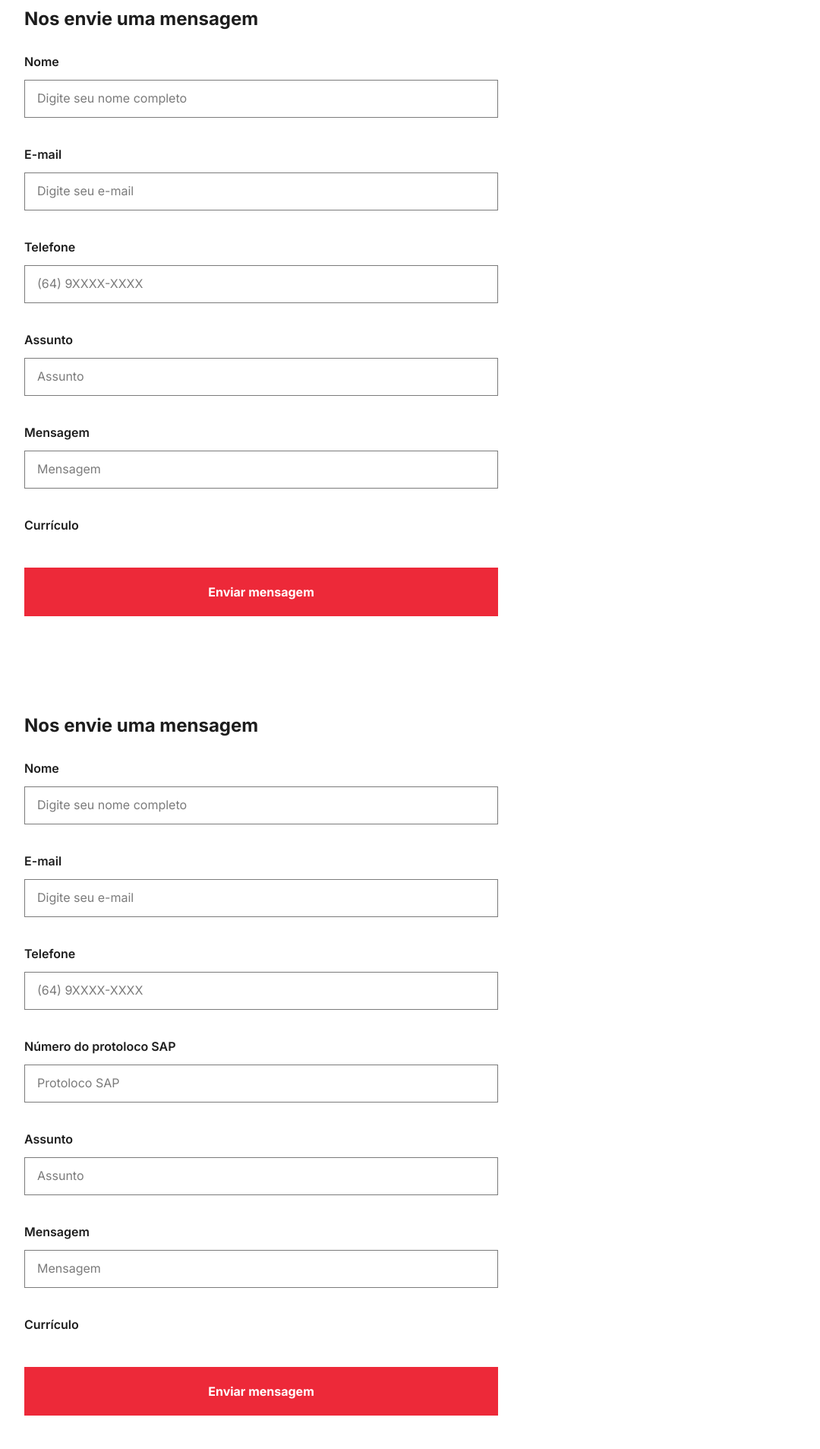
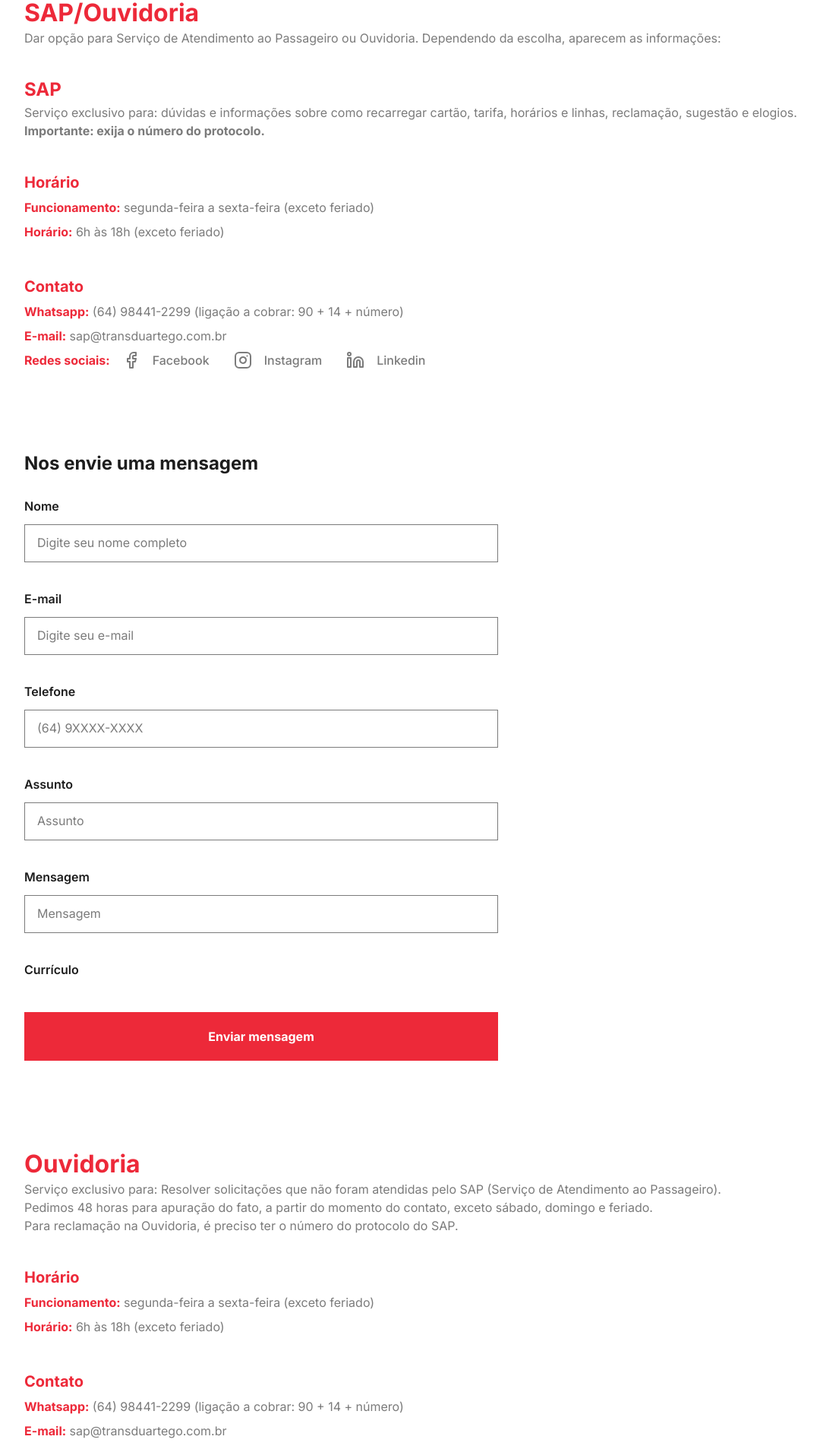
Before and after one commit to portalcatalao/-transporte, a Next.js app: page /sapOmbudsman in a window 1280 px wide. Shown: the part 280-2187 px from the top of the page at 76% size, without its empty margins (88-1168 px from the left). Built offline with nearby package versions, Linux system fonts and the light colour scheme.

Commit message:
forms create

```diff
--- a/src/components/Footer/styles.module.scss
+++ b/src/components/Footer/styles.module.scss
@@ -75,6 +75,15 @@
       display: flex;
       gap: 1.5rem;
 
+      p {
+        cursor: pointer;
+
+        &:hover {
+          font-weight: 700;
+          color: var(--red-500);
+        }
+      }
+
       span {
         color: var(--red-500);
       }
--- /dev/null
+++ b/src/pages/publicTransportNumber/styles.module.scss
@@ -0,0 +1,25 @@
+.publicTransportContainer {
+  display: flex;
+  flex-direction: column;
+
+  gap: 1.5rem;
+  margin-top: 3.5rem;
+
+  span {
+    font-weight: 700;
+    font-size: 2rem;
+
+    color: var(--gray-800);
+  }
+
+  p {
+    font-weight: 400;
+    font-size: 1rem;
+    line-height: 1.5rem;
+
+    color: var(--gray-600);
+  }
+}
+
+.calendarContainer {
+}
--- a/src/pages/sapOmbudsman/index.tsx
+++ b/src/pages/sapOmbudsman/index.tsx
@@ -1,10 +1,83 @@
+import Link from "next/link";
+import { Facebook, Instagram, Linkedin } from "react-feather";
+import styles from "../sapOmbudsman/styles.module.scss";
+
 export default function sapOmbudsman() {
   return (
     <section>
       <span className="title">TRANSPORTE URBANO</span>
 
+      <div className={styles.sapContent}>
+        <article>
+          <span>SAP/Ouvidoria</span>
+          <p>
+            Dar opção para Serviço de Atendimento ao Passageiro ou Ouvidoria.
+            Dependendo da escolha, aparecem as informações:
+          </p>
+        </article>
+
+        <article>
+          <span>SAP</span>
+          <p>
+            Serviço exclusivo para: dúvidas e informações sobre como recarregar
+            cartão, tarifa, horários e linhas, reclamação, sugestão e elogios.
+          </p>
+          <p>Importante: exija o número do protocolo.</p>
+        </article>
+
+        <div>
+          <span>Horário</span>
+
+          <p>
+            <strong>Funcionamento:</strong> segunda-feira a sexta-feira (exceto
+            feriado)
+          </p>
+          <p>
+            <strong>Horário:</strong> 6h às 18h (exceto feriado)
+          </p>
+        </div>
+
+        <div>
+          <span>Contato</span>
+
+          <p>
+            <strong>Whatsapp:</strong> (64) 98441-2299 (ligação a cobrar: 90 +
+            14 + número)
+          </p>
+
+          <p>
+            <strong>E-mail:</strong> sap@transduartego.com.br
+          </p>
+          <div className={styles.socialMedia}>
+            <p>Redes sociais: </p>
+            <div>
+              <Link href="/">
+                <article>
+                  <Facebook />
+                  <p>Facebook</p>
+                </article>
+              </Link>
+
+              <Link href="/">
+                <article>
+                  <Instagram />
+                  <p>Instagram</p>
+                </article>
+              </Link>
+
+              <Link href="/">
+                <article>
+                  <Linkedin />
+                  <p>Linkedin</p>
+                </article>
+              </Link>
+            </div>
+          </div>
+        </div>
+
         <div className="formContainer">
           <p>Nos envie uma mensagem</p>
+
           <div className="formContent">
             <div className="formInput">
               <article>
@@ -39,6 +112,52 @@
 
             <button>Enviar mensagem</button>
           </div>
+        </div>
+      </div>
+
+      <div className={styles.ombudsmanContent}>
+        <article>
+          <span>Ouvidoria</span>
+          <p>
+            Serviço exclusivo para: Resolver solicitações que não foram
+            atendidas pelo SAP (Serviço de Atendimento ao Passageiro).
+          </p>
+          <p>
+            Pedimos 48 horas para apuração do fato, a partir do momento do
+            contato, exceto sábado, domingo e feriado.
+          </p>
+          <p>
+            Para reclamação na Ouvidoria, é preciso ter o número do protocolo do
+            SAP.
+          </p>
+        </article>
+
+        <div>
+          <span>Horário</span>
+
+          <p>
+            <strong>Funcionamento:</strong> segunda-feira a sexta-feira (exceto
+            feriado)
+          </p>
+          <p>
+            <strong>Horário:</strong> 6h às 18h (exceto feriado)
+          </p>
+        </div>
+
+        <div>
+          <span>Contato</span>
+
+          <p>
+            <strong>Whatsapp:</strong> (64) 98441-2299 (ligação a cobrar: 90 +
+            14 + número)
+          </p>
+
+          <p>
+            <strong>E-mail:</strong> sap@transduartego.com.br
+          </p>
+          <p>
+            <strong>Whatsapp:</strong> sap@transduartego.com.br
+          </p>
         </div>
 
         <div className="formContainer">
@@ -83,6 +202,55 @@
             <button>Enviar mensagem</button>
           </div>
         </div>
+      </div>
+
+      <div className={styles.usefulInformation}>
+        <span>Informações úteis</span>
+        <article>
+          <span>Achados e Perdidos</span>
+          <p>
+            Mantemos por um período de 30 dias documentos e objetos encontrados
+            dentro dos nossos veículos e/ou no terminal de integração. Após esse
+            período, descartamos o material. Quanto aos bens não reclamados,
+            esses serão doados ou descartados. Exigir do atendente que seja
+            registrado seu pedido de verificação. Na retirada, assinar documento
+            referente aos documentos ou objetos.{" "}
+          </p>
+        </article>
+
+        <article>
+          <span>Acidentes</span>
+          <p>
+            Ao reportar acidentes envolvendo nossos veículos, por favor, enviar
+            e-mail para contato@transduartego.com.br. No Assunto do e-mail,
+            escrever: Acidente! No corpo do e-mail, se possível enviar placa,
+            horário, fotos e local do ocorrido do acidente. Obrigatoriamente,
+            conter no e-mail: nome, placa e modelo do veículo do outro envolvido
+            no acidente. Evite enviar dados desnecessários para nossa apuração
+            do caso.
+          </p>
+        </article>
+
+        <article>
+          <span>Trabalhe conosco</span>
+          <p>
+            Não use esse espaço para enviar currículo ou consultar sobre
+            contratação de nossa empresa. O material será descartado
+            automaticamente. Use a sessão Empresa/Trabalhe Conosco. Os anúncios
+            de recrutamento de pessoal serão publicados em nossas redes sociais:
+            Facebook.com/grupotransduarte e Instragram/grupotransduarte.
+          </p>
+        </article>
+
+        <article>
+          <span>Fornecedores</span>
+          <p>
+            Não use esse espaço para oferecer serviço ou peças à nossa empresa.
+            O material será descartado automaticamente. Use a sessão
+            Empresa/Cadastro de fornecedores.
+          </p>
+        </article>
+      </div>
     </section>
   );
 }
--- a/src/pages/sapOmbudsman/styles.module.scss
+++ b/src/pages/sapOmbudsman/styles.module.scss
@@ -0,0 +1,140 @@
+.sapContent,
+.ombudsmanContent {
+  display: flex;
+  flex-direction: column;
+  gap: 2.5rem;
+
+  margin-top: 3.5rem;
+
+  article {
+    p {
+      font-weight: 400;
+      font-size: 1rem;
+      line-height: 1.5rem;
+
+      color: var(--gray-600);
+    }
+
+    span {
+      font-weight: 700;
+      font-size: 2rem;
+
+      color: var(--red-500);
+    }
+
+    strong {
+      color: var(--red-500);
+    }
+
+    &:nth-child(1) {
+      span {
+        font-size: 2rem;
+      }
+    }
+
+    &:nth-child(2) {
+      span {
+        font-size: 1.5rem;
+      }
+
+      p:nth-child(3) {
+        font-weight: 700;
+      }
+    }
+
+    &:nth-child(3) {
+    }
+  }
+
+  div {
+    span {
+      font-size: 1.25rem;
+      font-weight: 700;
+      color: var(--red-500);
+    }
+
+    strong {
+      color: var(--red-500);
+    }
+  }
+}
+
+.socialMedia {
+  display: flex;
+  align-items: center;
+  justify-content: flex-start;
+
+  gap: 1rem;
+
+  p {
+    font-weight: 700;
+    font-size: 1rem;
+
+    color: var(--red-500);
+  }
+
+  div {
+    display: flex;
+    align-items: center;
+
+    gap: 2rem;
+
+    article {
+      display: flex;
+      flex-direction: row;
+      align-items: center;
+
+      gap: 1rem;
+
+      cursor: pointer;
+
+      :hover {
+        color: var(--red-700);
+      }
+
+      svg:hover {
+        color: var(--red-500);
+      }
+
+      p {
+        font-weight: 500;
+      }
+    }
+  }
+}
+
+.usefulInformation {
+  display: flex;
+  flex-direction: column;
+
+  gap: 2.5rem;
+  margin-top: 3.5rem;
+
+  span {
+    font-weight: 700;
+    font-size: 2rem;
+
+    color: var(--red-500);
+  }
+
+  article {
+    display: flex;
+    flex-direction: column;
+
+    gap: 1.5rem;
+
+    span {
+      font-size: 1.5rem;
+
+      color: var(--gray-800);
+    }
+
+    p {
+      font-weight: 400;
+      font-size: 1rem;
+      line-height: 1.5rem;
+
+      color: var(--gray-600);
+    }
+  }
+}
```
Also changed, not shown: src/pages/publicTransportNumber/index.tsx (added, +19 -0 lines). Lines whose indentation alone changed are shown as unchanged.
